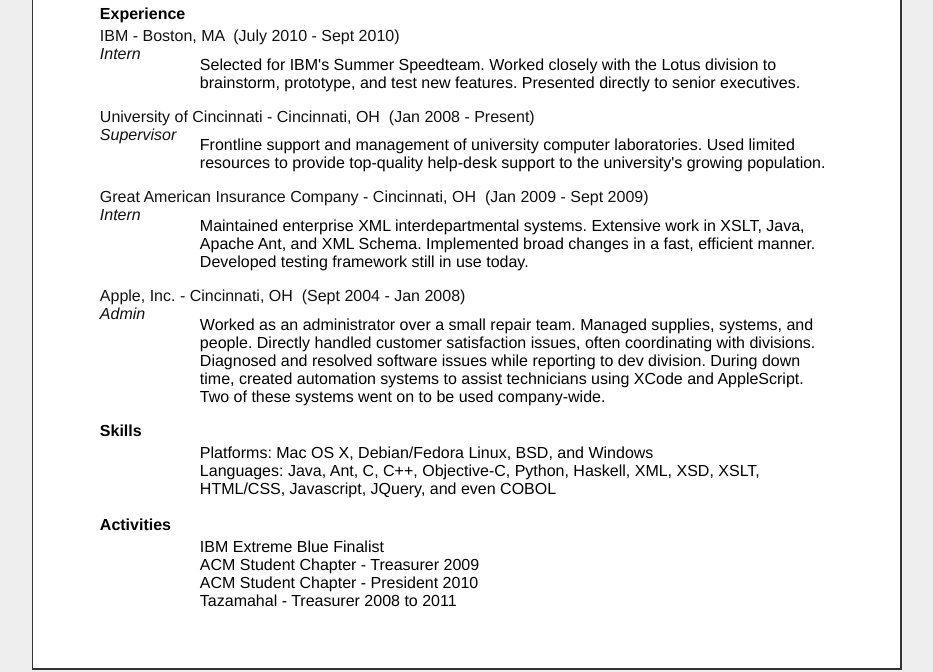
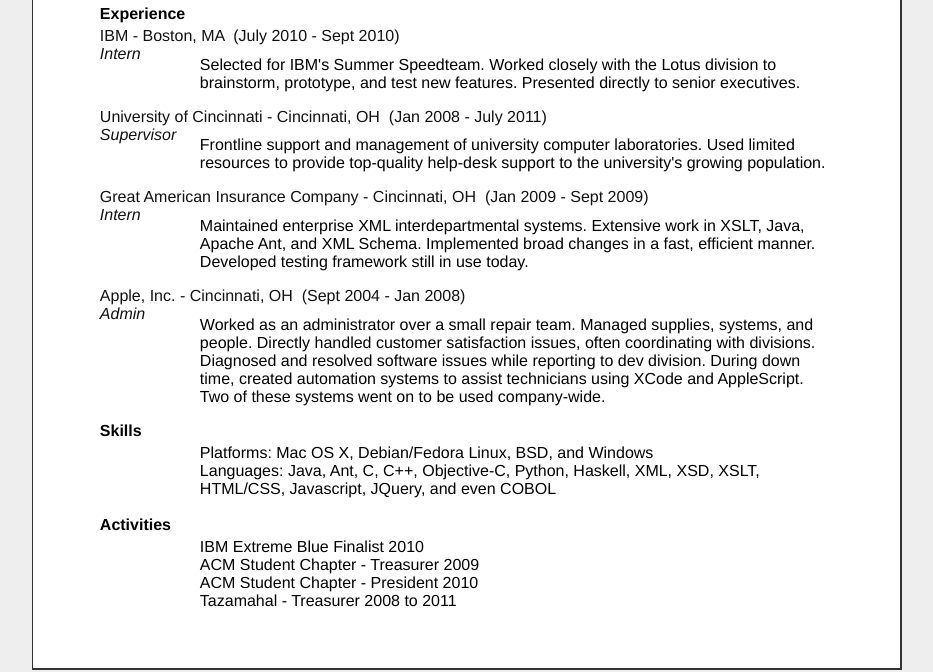
Before and after one commit to jweede/wedaman.com, a Jekyll site: the page built from resume/index.html, in a window 1280 px wide. Shown: the part 342-1014 px from the top of the page, without its empty margins (173-1106 px from the left). Built offline with Jekyll 4.4.1, drawn with Linux system fonts in a browser that asks for light colours; Markdown is read by kramdown in place of the engine named in the settings.

Commit message:
resume update

```diff
--- a/resume/index.html
+++ b/resume/index.html
@@ -33,7 +33,7 @@
 		{
 			"Company": "University of Cincinnati",
 			"Locale":  "Cincinnati, OH",
-			"Dates":   "Jan 2008 - Present",
+			"Dates":   "Jan 2008 - July 2011",
 			"Title":   "Supervisor",
 			"Desc":    "Frontline support and management of university computer laboratories. Used limited resources to provide top-quality help-desk support to the university's growing population."
 		},
@@ -56,7 +56,7 @@
 		Platforms: ["Mac OS X", "Debian/Fedora Linux", "BSD", "Windows"],
 		Languages: ["Java", "Ant", "C", "C++", "Objective-C", "Python", "Haskell", "XML", "XSD", "XSLT", "HTML/CSS", "Javascript", "JQuery", "even COBOL"]
 	},
-	Activities: ["IBM Extreme Blue Finalist", "ACM Student Chapter - Treasurer 2009", "ACM Student Chapter - President 2010", "Tazamahal - Treasurer 2008 to 2011"]
+	Activities: ["IBM Extreme Blue Finalist 2010", "ACM Student Chapter - Treasurer 2009", "ACM Student Chapter - President 2010", "Tazamahal - Treasurer 2008 to 2011"]
 }
 ---
 <!DOCTYPE html>
```
